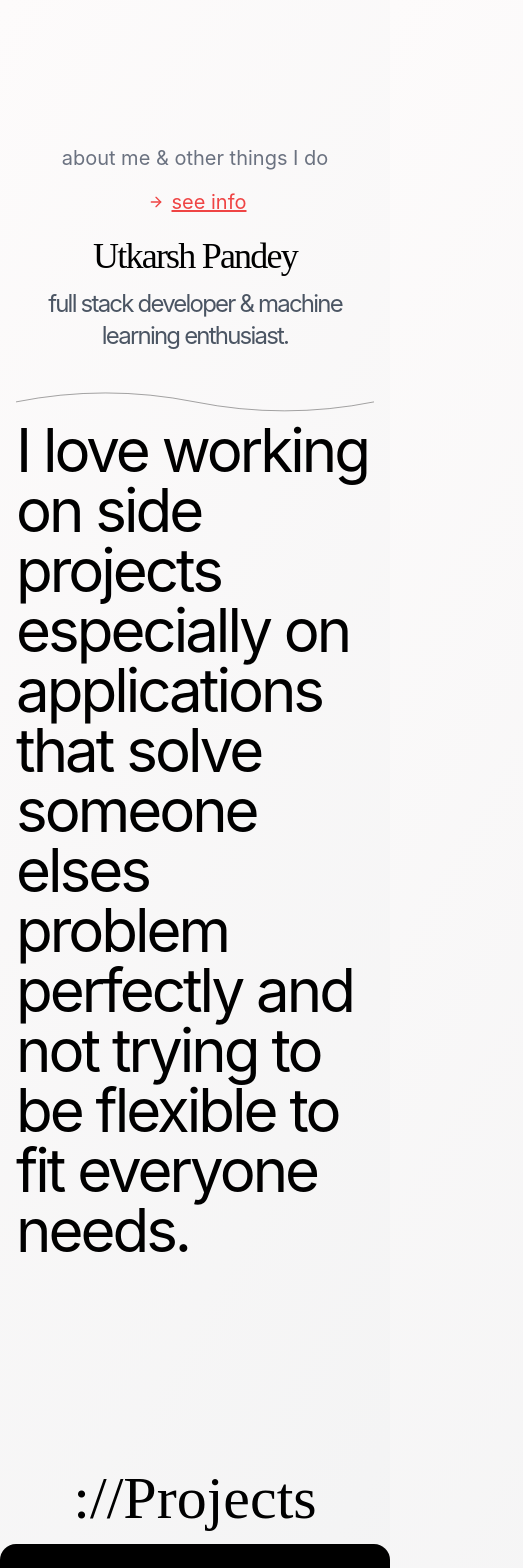
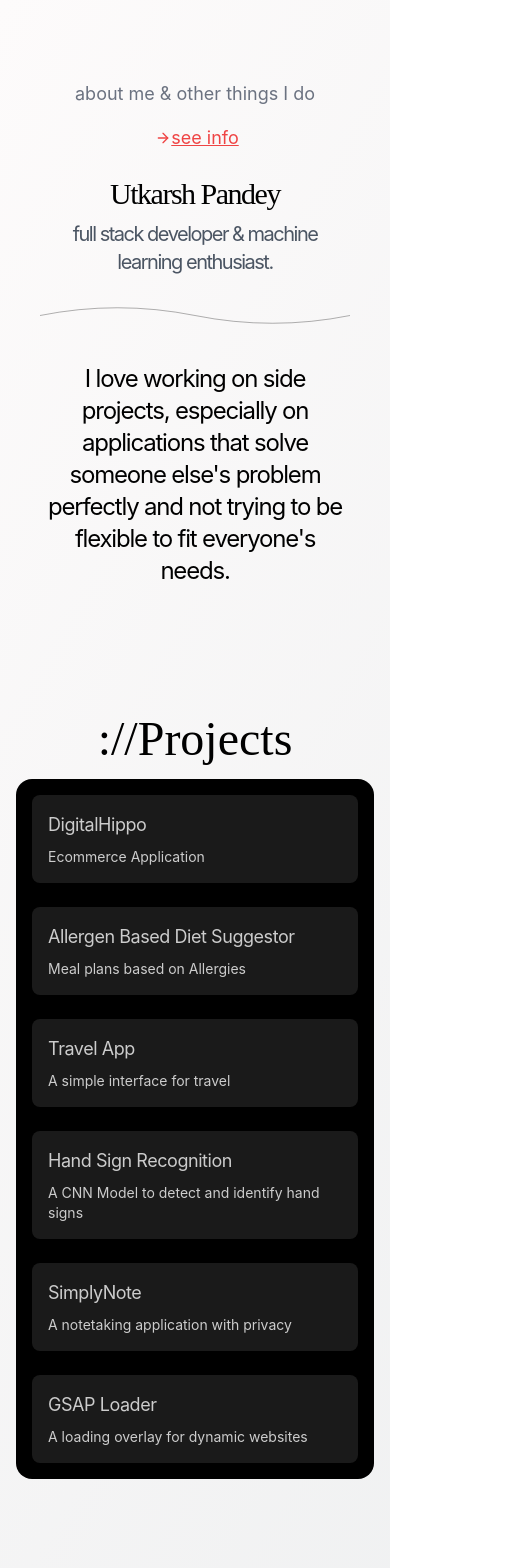
Before and after one commit to utkarsh125/portfolio-port, a Next.js app: page / in a window 390 px wide. Shown: the top 1568 px of the page, 523 px wide, since content can reach past the window. Built offline with nearby package versions, Linux system fonts and the light colour scheme.

Commit message:
Responsiveness fix

```diff
--- a/src/app/components/Footer.tsx
+++ b/src/app/components/Footer.tsx
@@ -1,4 +1,4 @@
-"use client"
+"use client";
 
 import { Github, Linkedin } from 'lucide-react';
 import React, { useEffect, useRef, useState } from 'react';
@@ -11,7 +11,7 @@ const Footer = () => {
   const btnRef = useRef<HTMLDivElement>(null);
 
   useEffect(() => {
-    setIsClient(true); // Ensure we are in the client environment
+    setIsClient(true);
 
     if (btnRef.current) {
       const buttons = btnRef.current.querySelectorAll('.social-btn');
@@ -35,31 +35,29 @@ const Footer = () => {
     }
   }, []);
 
-  if (!isClient) return null; // Avoid rendering on the server
+  if (!isClient) return null;
 
   return (
     <div className='mt-36 mb-52 px-4 sm:px-8 md:mt-48 lg:mt-72 lg:mb-52'>
-      <div className=''>
-        <p className='text-4xl font-medium tracking-tight !font-inter'>
+      <div className='text-lg sm:text-xl'>
+        <p className='text-2xl sm:text-4xl font-medium tracking-tight'>
           I designed and built this website on NextJS. Check it on{' '}
           <Link href="https://github.com/utkarsh125/portfolio-port" className='text-red-500 underline'>
             github
           </Link>.
         </p>
-        <p className='text-4xl font-medium tracking-tight'>
+        <p className='text-xl sm:text-4xl font-medium tracking-tight'>
           Let&apos;s connect -{' '}
-          <Link href="mailto:utkarshpandey125@gmail.com" className='text-red-500 underline'>
+          <Link href="mailto:utkarshpandey125@gmail.com" className='text-red-500 underline text-lg sm:text-2xl'>
             utkarshpandey125@gmail.com
           </Link>
         </p>
       </div>
-      <div ref={btnRef} className='mt-8 flex space-x-4'>
-        {/* LinkedIn Button */}
+      <div ref={btnRef} className='mt-8 flex flex-wrap gap-4'>
         <Link href="https://linkedin.com/in/utkarsh125" className='social-btn tracking-tight flex items-center px-6 py-3 bg-gray-200 text-black text-lg rounded-full space-x-3 transform transition-transform'>
           <Linkedin className='w-6 h-6' />
           <span>LinkedIn</span>
         </Link>
-        {/* GitHub Button */}
         <Link href="https://github.com/utkarsh125" className='social-btn flex tracking-tight items-center px-6 py-3 bg-black text-white text-lg rounded-full space-x-3 transform transition-transform'>
           <Github className='w-6 h-6' />
           <span>Github</span>
--- a/src/app/components/Hero.tsx
+++ b/src/app/components/Hero.tsx
@@ -15,30 +15,12 @@ const Hero = () => {
   const englishName = "Utkarsh Pandey";
   const japaneseName = "ウットカシュ パンデー"; // Japanese translation
 
-  // Handle hover state for name
-  const handleNameMouseEnter = () => {
-    setIsHoveredName(true);
-  };
+  const handleNameMouseEnter = () => setIsHoveredName(true);
+  const handleNameMouseLeave = () => setIsHoveredName(false);
 
-  const handleNameMouseLeave = () => {
-    setIsHoveredName(false);
-  };
-
-  // Handle hover state for "see info" link
-  const handleLinkMouseEnter = () => {
-    // You can add other hover effects here if needed
-  };
-
-  const handleLinkMouseLeave = () => {
-    // You can add other hover effects here if needed
-  };
-
-  // Handle hover state for the curly line (sine wave effect)
   const handleLineMouseEnter = () => {
     gsap.to(".curly-line", {
-      attr: {
-        d: "M0,5 Q25,-3 50,5 T100,5", // Reduced spike height
-      },
+      attr: { d: "M0,5 Q25,-3 50,5 T100,5" },
       ease: "elastic.out(1, 0.5)",
       duration: 0.5,
     });
@@ -46,16 +28,13 @@ const Hero = () => {
 
   const handleLineMouseLeave = () => {
     gsap.to(".curly-line", {
-      attr: {
-        d: "M0,5 Q25,0 50,5 T100,5", // Return to the original line
-      },
+      attr: { d: "M0,5 Q25,0 50,5 T100,5" },
       ease: "elastic.out(1, 0.5)",
       duration: 0.5,
     });
   };
 
   useEffect(() => {
-    // Scroll-trigger animation for the SVG curly line
     gsap.fromTo(
       ".curly-line",
       { drawSVG: "0%" },
@@ -72,28 +51,16 @@ const Hero = () => {
   }, []);
 
   return (
-    <div className="mt-36 mb-52 px-4 sm:px-8 md:mt-48 lg:mt-72 lg:mb-52">
-      {/* Top section with about me link */}
-      <div className="flex flex-col sm:flex-row items-center gap-4 sm:gap-2 text-gray-500 text-xl sm:text-2xl">
-        <p className="text-center sm:text-left">
-          about me & other things I do
-        </p>
-        <Link
-          onMouseEnter={handleLinkMouseEnter}
-          onMouseLeave={handleLinkMouseLeave}
-          href="#info"
-          className="see-more text-red-500 hover:underline flex items-center"
-        >
-          <p className="flex items-center gap-2">
-            <ArrowRight className="ml-1" size={16} />
-            <Link href={`/about`} className="underline">see info</Link>
-          </p>
+    <div className="mt-20 mb-32 px-6 sm:px-10 md:mt-40 lg:mt-56 lg:mb-48">
+      <div className="flex flex-col sm:flex-row items-center gap-4 sm:gap-2 text-gray-500 text-lg sm:text-xl">
+        <p className="text-center sm:text-left">about me & other things I do</p>
+        <Link href="#info" className="see-more text-red-500 hover:underline flex items-center">
+          <ArrowRight className="ml-1" size={16} />
+          <span className="underline">see info</span>
         </Link>
       </div>
 
-      {/* Main hero text */}
-      <div className="text-4xl sm:text-5xl md:text-6xl lg:text-7xl flex flex-col gap-3 sm:gap-5 font-inter tracking-tighter mt-5 text-center sm:text-left">
-        {/* Name with hover effect */}
+      <div className="text-3xl sm:text-4xl md:text-5xl lg:text-6xl flex flex-col gap-2 sm:gap-4 font-inter tracking-tighter mt-6 text-center sm:text-left">
         <p
           className="hero-name font-playfair"
           onMouseEnter={handleNameMouseEnter}
@@ -101,13 +68,12 @@ const Hero = () => {
         >
           {isHoveredName ? japaneseName : englishName}
         </p>
-        <p className="text-2xl sm:text-3xl text-gray-600">
+        <p className="text-xl sm:text-2xl text-gray-600">
           full stack developer & machine learning enthusiast.
         </p>
       </div>
 
-      {/* SVG Curly Line Animation */}
-      <div className="mt-8 sm:mt-10 flex justify-center sm:justify-start">
+      <div className="mt-6 sm:mt-8 flex justify-center sm:justify-start">
         <svg
           className="curly-line"
           xmlns="http://www.w3.org/2000/svg"
@@ -118,15 +84,12 @@ const Hero = () => {
           onMouseEnter={handleLineMouseEnter}
           onMouseLeave={handleLineMouseLeave}
         >
-          <path
-            className="curly-line"
-            d="M0,5 Q25,0 50,5 T100,5" // Initial path
-          />
+          <path className="curly-line" d="M0,5 Q25,0 50,5 T100,5" />
         </svg>
       </div>
 
-      <h1 className="text-6xl tracking-tighter">
-      I love working on  side projects especially on applications that solve someone elses problem perfectly and not trying to be flexible to fit everyone needs.
+      <h1 className="text-2xl sm:text-3xl lg:text-5xl tracking-tighter mt-8 sm:mt-12 text-center sm:text-left">
+        I love working on side projects, especially on applications that solve someone else's problem perfectly and not trying to be flexible to fit everyone's needs.
       </h1>
     </div>
   );
--- a/src/app/components/Projects.tsx
+++ b/src/app/components/Projects.tsx
@@ -5,52 +5,27 @@ import React, { useEffect, useRef } from 'react';
 import gsap from 'gsap';
 
 const projects = [
-  {
-    name: 'DigitalHippo',
-    description: 'Ecommerce Application',
-    link: 'https://github.com/utkarsh125/ecommerce-app',
-  },
-  {
-    name: 'Allergen Based Diet Suggestor',
-    description: 'Meal plans based on Allergies',
-    link: 'https://github.com/utkarsh125/arcane-project',
-  },
-  {
-    name: 'Travel App',
-    description: 'A simple interface for travel',
-    link: 'https://github.com/utkarsh125/travel-app',
-  },
-  {
-    name: 'Hand Sign Recognition',
-    description: 'A CNN Model to detect and identify hand signs',
-    link: 'https://github.com/utkarsh125/tensorflow-hand-sign-detection',
-  },
-  {
-    name: 'SimplyNote',
-    description: 'A notetaking application with privacy',
-    link: 'https://github.com/utkarsh125/notetaking-app-mern',
-  },
-  {
-    name: 'GSAP Loader',
-    description: 'A loading overlay for dynamic websites',
-    link: 'https://github.com/utkarsh125/gsap-loader',
-  },
+  { name: 'DigitalHippo', description: 'Ecommerce Application', link: 'https://github.com/utkarsh125/ecommerce-app' },
+  { name: 'Allergen Based Diet Suggestor', description: 'Meal plans based on Allergies', link: 'https://github.com/utkarsh125/arcane-project' },
+  { name: 'Travel App', description: 'A simple interface for travel', link: 'https://github.com/utkarsh125/travel-app' },
+  { name: 'Hand Sign Recognition', description: 'A CNN Model to detect and identify hand signs', link: 'https://github.com/utkarsh125/tensorflow-hand-sign-detection' },
+  { name: 'SimplyNote', description: 'A notetaking application with privacy', link: 'https://github.com/utkarsh125/notetaking-app-mern' },
+  { name: 'GSAP Loader', description: 'A loading overlay for dynamic websites', link: 'https://github.com/utkarsh125/gsap-loader' },
 ];
 
 const Projects = () => {
-  const cardsRef = useRef<HTMLAnchorElement[]>([]); // Update to target anchor elements
+  const cardsRef = useRef<HTMLAnchorElement[]>([]);
 
   useEffect(() => {
-    // GSAP hover animation for glow effect
     cardsRef.current.forEach((card, index) => {
-      gsap.set(card, { backgroundColor: '#1a1a1a', color: '#cccccc' }); // Initial state
+      gsap.set(card, { backgroundColor: '#1a1a1a', color: '#cccccc' });
 
       card?.addEventListener('mouseenter', () => {
         gsap.to(card, {
           backgroundColor: '#000000',
           color: '#ffffff',
           borderColor: 'rgba(255, 255, 255, 0.4)',
-          boxShadow: '0 0 15px rgba(255, 255, 255, 0.2)', // Add subtle glow
+          boxShadow: '0 0 15px rgba(255, 255, 255, 0.2)',
           duration: 0.3,
         });
       });
@@ -60,7 +35,7 @@ const Projects = () => {
           backgroundColor: '#1a1a1a',
           color: '#cccccc',
           borderColor: 'transparent',
-          boxShadow: 'none', // Remove glow effect
+          boxShadow: 'none',
           duration: 0.3,
         });
       });
@@ -69,28 +44,27 @@ const Projects = () => {
 
   return (
     <div className='flex justify-center items-center flex-col gap-4'>
-      <h1 className='text-6xl font-playfair'>://Projects</h1>
-      <div className="grid grid-cols-1 sm:grid-cols-1 md:grid-cols-2 lg:grid-cols-3 gap-6 p-8 bg-black rounded-2xl">
+      <h1 className='text-5xl sm:text-6xl font-playfair'>://Projects</h1>
+      <div className="grid grid-cols-1 sm:grid-cols-1 md:grid-cols-2 lg:grid-cols-3 gap-6 p-4 sm:p-8 bg-black rounded-2xl">
         {projects.map((project, index) => (
           <a
             key={index}
             href={project.link}
             target="_blank"
             rel="noopener noreferrer"
-          className="card p-6 rounded-lg bg-[#1a1a1a] text-[#cccccc] transition-all duration-300 hover:scale-105"
+            className="card p-4 sm:p-6 rounded-lg bg-[#1a1a1a] text-[#cccccc] transition-all duration-300 hover:scale-105"
             ref={(el) => {
-            if (el) cardsRef.current[index] = el; // Correctly assigning the element to ref array
+              if (el) cardsRef.current[index] = el;
             }}
             style={{
               cursor: 'pointer',
-            position: 'relative', // Ensures the glow doesn't interfere
+              position: 'relative',
               overflow: 'hidden',
             }}
           >
-          <h3 className="text-xl mb-3 tracking-tight">{project.name}</h3>
+            <h3 className="text-lg sm:text-xl mb-2 sm:mb-3 tracking-tight">{project.name}</h3>
             <p className='text-sm'>{project.description}</p>
 
-          {/* Adding a subtle gradient glow effect */}
             <div className="absolute inset-0 bg-gradient-to-r from-purple-500 to-blue-500 opacity-0 hover:opacity-25 rounded-lg transition-opacity duration-300" />
           </a>
         ))}
--- a/src/app/layout.tsx
+++ b/src/app/layout.tsx
@@ -15,11 +15,9 @@ export default function RootLayout({
   return (
     <html lang="en">
       <body
-        className={`xs:mx-20 sm:mx-32 md:mx-40 lg:mx-52 xl:mx-72 font-inter bg-custom-gradient`}
+        className={`max-w-screen-lg mx-auto px-4 sm:px-6 md:px-8 lg:px-12 xl:px-16 font-inter bg-custom-gradient`}
       >
-
         {children}
-
       </body>
     </html>
   );
```
Lines whose indentation alone changed are shown as unchanged.
